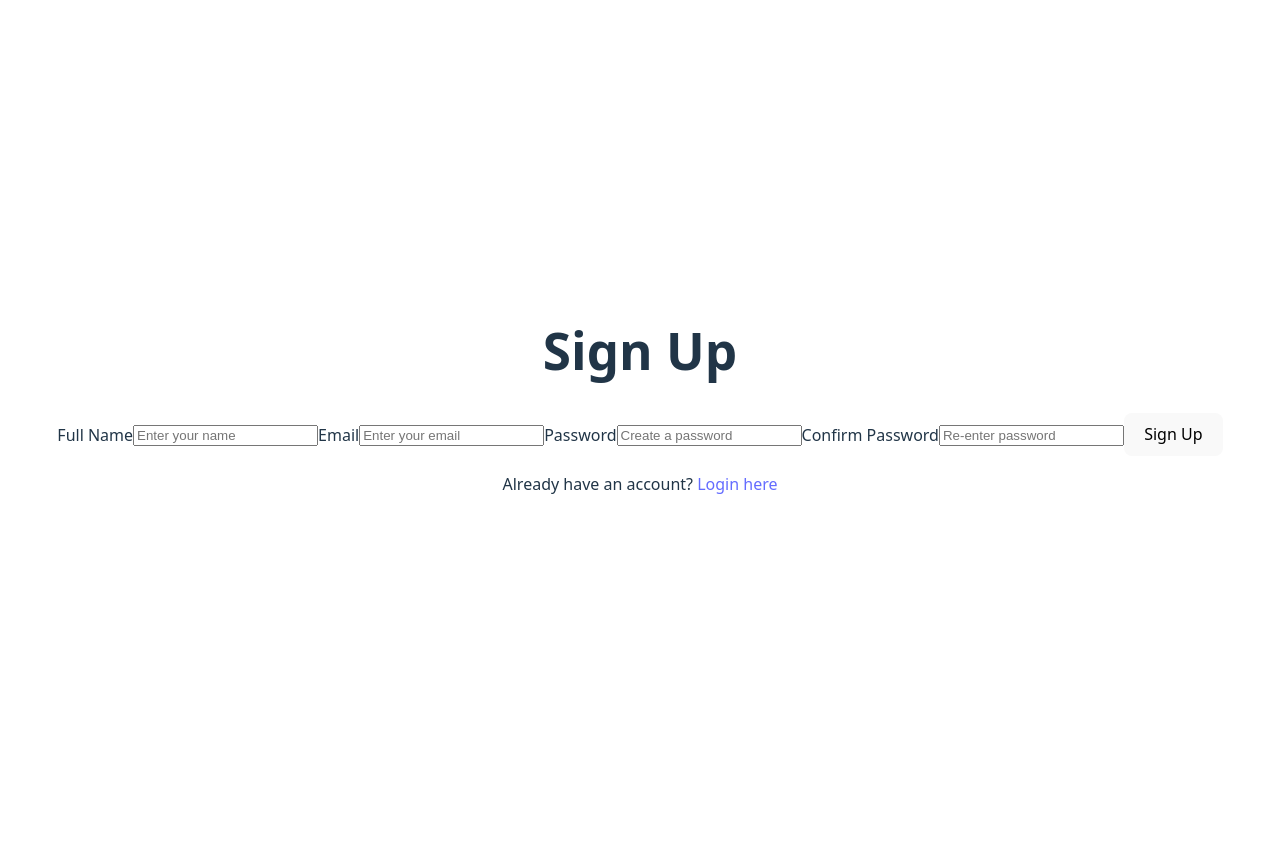
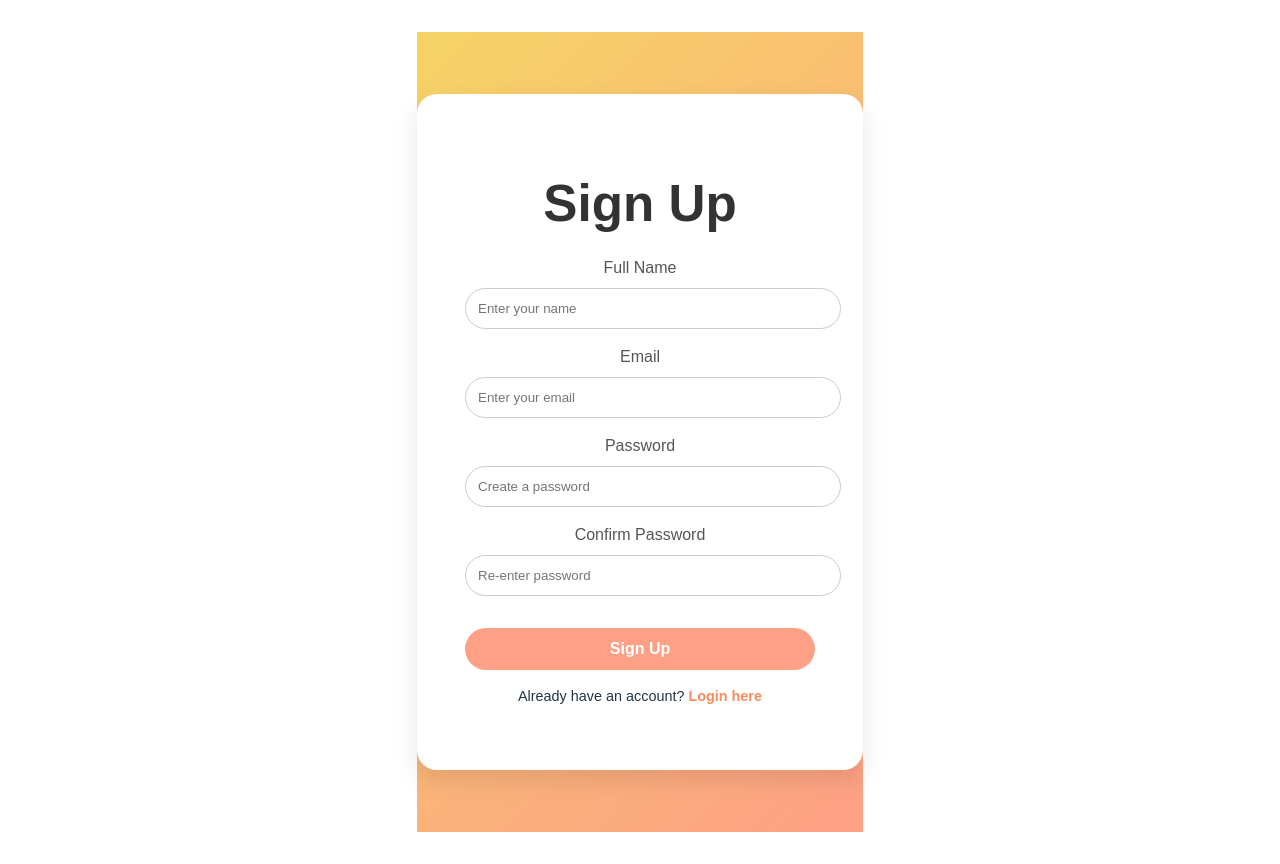
Before and after one commit to rudrika2425/TBPPP-Mini-Project, a React (Vite) app in the folder frontendd/: page /signup in a window 1280 px wide. Before the commit the page ends 800 px from the top, so only its background shows below. Built offline with nearby package versions, Linux system fonts and the light colour scheme.

Commit message:
Update Signup.jsx

```diff
--- a/frontendd/src/components/Signup.jsx
+++ b/frontendd/src/components/Signup.jsx
@@ -41,10 +41,10 @@ const Signup = () => {
   };
 
   return (
-    <div  >
-      <div  >
-        <h1  >Sign Up</h1>
-        <form onSubmit={handleSubmit}  >
+    <div className="container-signup">
+  <div className="signup-box">
+    <h1>Sign Up</h1>
+    <form onSubmit={handleSubmit}>
       <label>Full Name</label>
       <input
         type="text"
@@ -53,7 +53,6 @@ const Signup = () => {
         value={form.fullname}
         onChange={handleChange}
         required
-
       />
 
       <label>Email</label>
@@ -64,7 +63,6 @@ const Signup = () => {
         value={form.email}
         onChange={handleChange}
         required
-
       />
 
       <label>Password</label>
@@ -75,7 +73,6 @@ const Signup = () => {
         value={form.password}
         onChange={handleChange}
         required
-
       />
 
       <label>Confirm Password</label>
@@ -86,20 +83,21 @@ const Signup = () => {
         value={form.confirmPassword}
         onChange={handleChange}
         required
-
       />
 
-          <button type="submit"  >Sign Up</button>
+      <button type="submit">Sign Up</button>
     </form>
 
-        <div  >
+    <div>
       <p>
-            Already have an account? <a href="/login"  >Login here</a>
+        Already have an account? <a href="/login">Login here</a>
       </p>
     </div>
   </div>
 </div>
+
   );
 };
 
 export default Signup;
+import './Signup.css';
```
Lines whose indentation alone changed are shown as unchanged.
